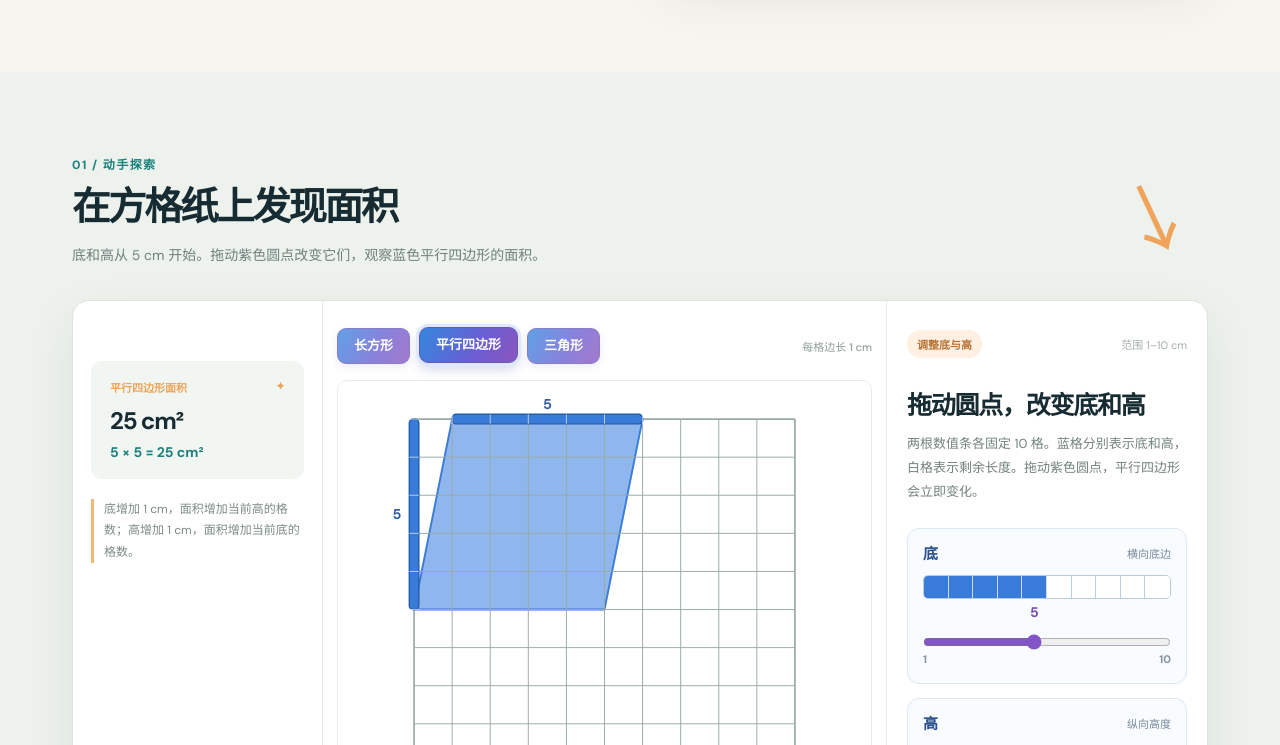
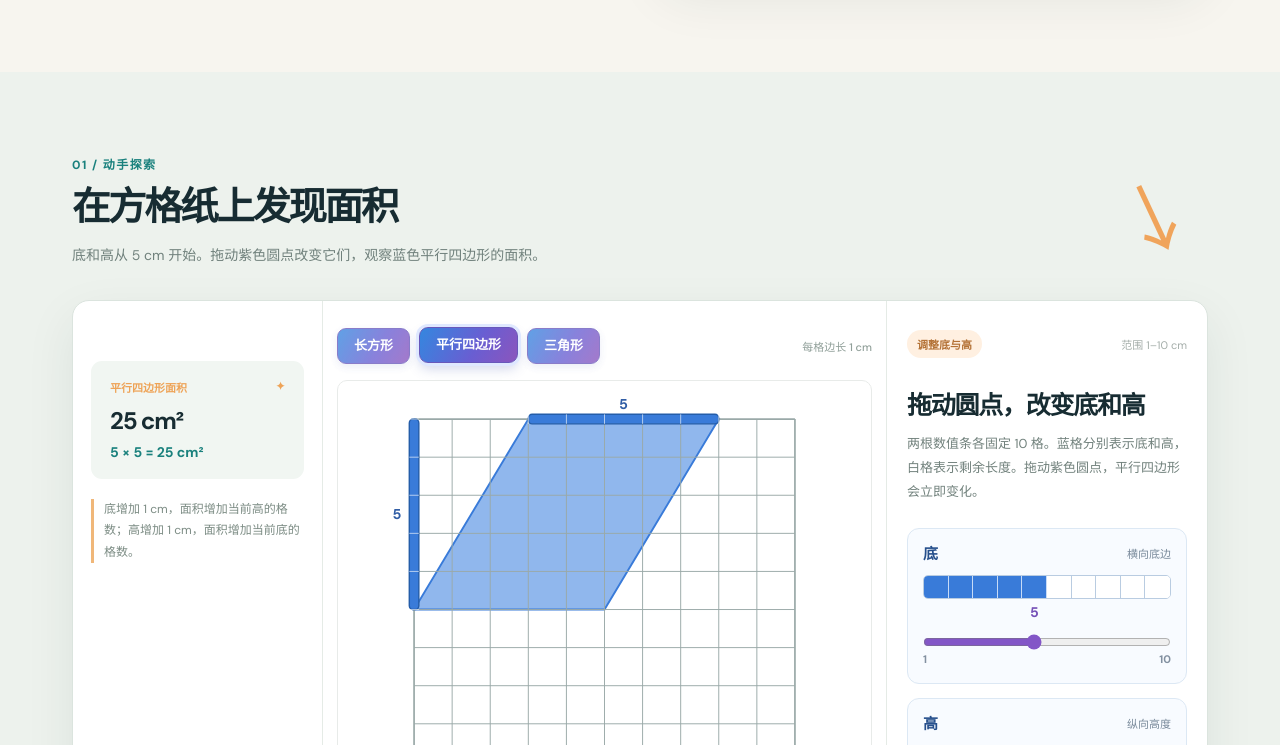
Before and after one commit to qiuboan/shape-area, a website: page index.html in a window 1280 px wide. Both pictures are taken after a click on the button "平行四边形". Shown: the part 580-1325 px from the top of the page. Drawn offline with Linux system fonts and the light colour scheme.

Commit message:
Increase parallelogram slant

```diff
--- a/app.js
+++ b/app.js
@@ -7,6 +7,12 @@ const sizes = {
 };
 let mode = 'rectangle';
 let dimensions = sizes.rectangle;
+
+function parallelogramSkew() {
+  const height = dimensions.width * GRID.cell;
+  const available = (GRID.count - dimensions.length) * GRID.cell;
+  return Math.min(height * 0.6, available);
+}
 
 function shapeArea() {
   const product = dimensions.length * dimensions.width;
@@ -38,7 +44,7 @@ function boardBar(type) {
   const { left, top, cell } = GRID;
   const horizontal = type === 'length';
   const value = dimensions[type];
-  const skew = mode === 'parallelogram' ? Math.min(cell, (GRID.count - dimensions.length) * cell) : 0;
+  const skew = mode === 'parallelogram' ? parallelogramSkew() : 0;
   const x = horizontal ? left + skew : left - 5;
   const y = horizontal ? top - 5 : top;
   const width = horizontal ? value * cell : 10;
@@ -60,7 +66,7 @@ function renderBoard() {
   if (mode === 'triangle') {
     svg += `<polygon points="${left},${top} ${left + length * cell},${top} ${left},${top + width * cell}" fill="#90b7ed" stroke="#397bd9" stroke-width="2"/>`;
   } else if (mode === 'parallelogram') {
-    const skew = Math.min(cell, (count - length) * cell);
+    const skew = parallelogramSkew();
     svg += `<polygon points="${left + skew},${top} ${left + skew + length * cell},${top} ${left + length * cell},${top + width * cell} ${left},${top + width * cell}" fill="#90b7ed" stroke="#397bd9" stroke-width="2"/>`;
   } else {
     svg += `<rect x="${left}" y="${top}" width="${length * cell}" height="${width * cell}" fill="#90b7ed"/>`;
--- a/index.html
+++ b/index.html
@@ -7,7 +7,7 @@
   <meta name="description" content="从 5 × 5 长方形开始，调整长和宽，直观看见 100 个方格中的面积变化。">
   <title>图形动起来 · 面积看得见</title>
   <link rel="stylesheet" href="styles.css">
-  <script src="app.js?v=12" defer></script>
+  <script src="app.js?v=13" defer></script>
 </head>
 <body>
   <header class="site-header">
```
